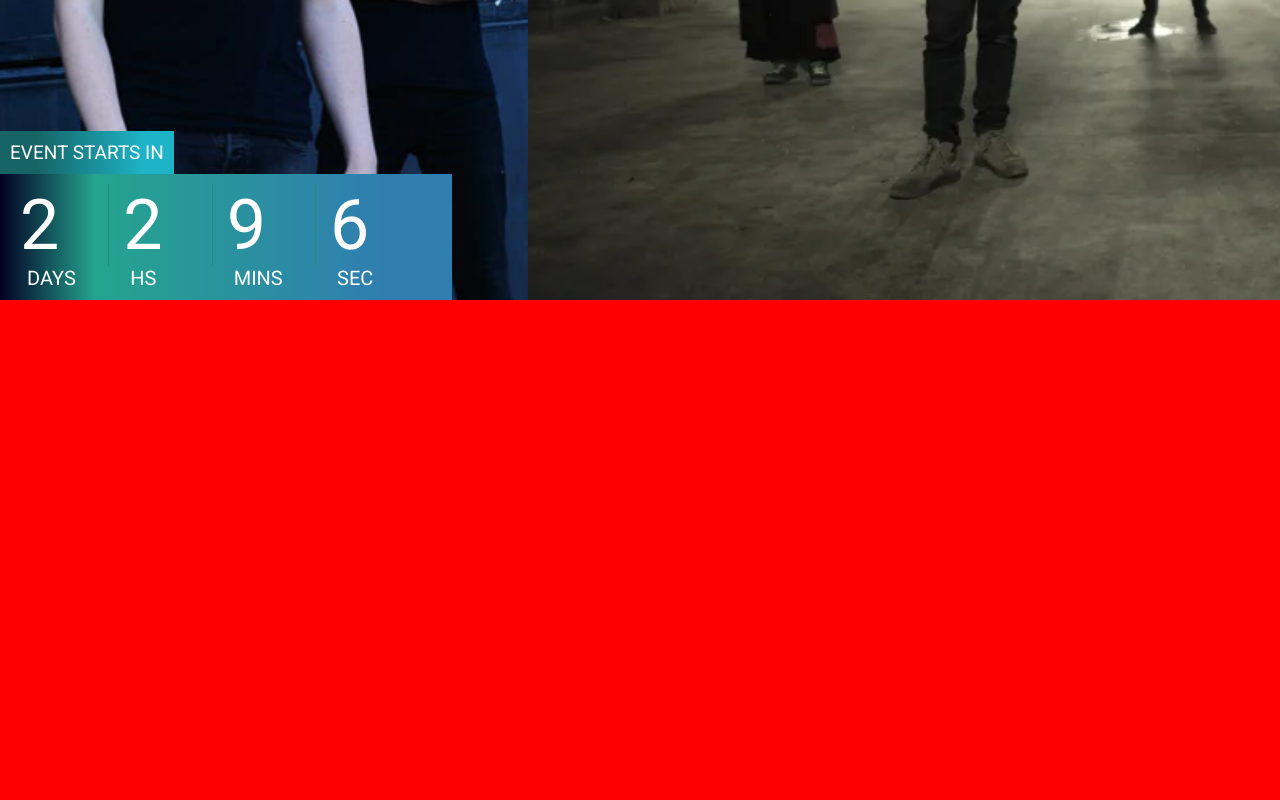
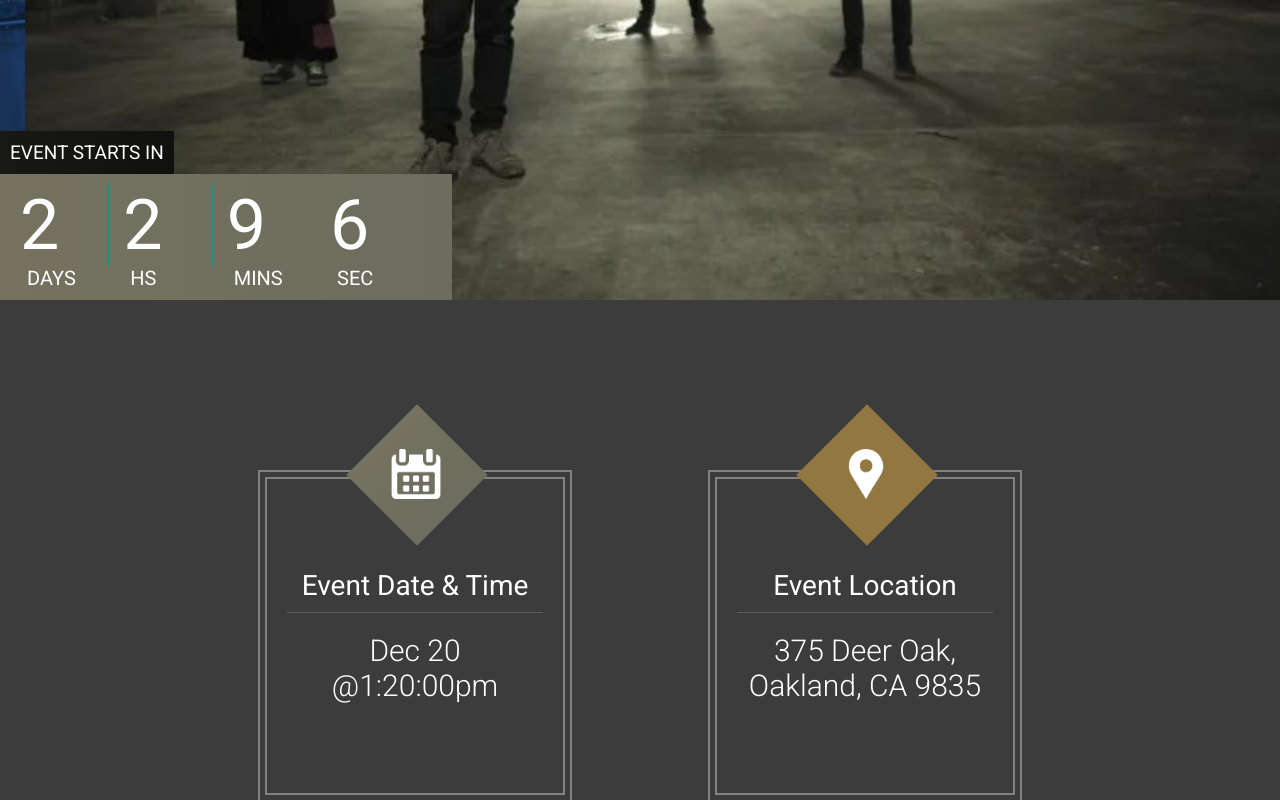
Before and after one commit to Amiralihb27/the_venue, a React (Create React App) app: page / in a window 1280 px wide. Shown: the part 500-1300 px from the top of the page. Built offline with nearby package versions, Linux system fonts and the light colour scheme.

Commit message:
Add venueNfo containing the location and date of the show

```diff
--- a/src/App.js
+++ b/src/App.js
@@ -3,11 +3,13 @@ import './resources/styles.css';
 import Header from "./components/header-footer/Header";
 import Footer from "./components/header-footer/Footer";
 import Featured from "./components/featured";
+import VenueNfo from "./components/venueNfo";
 const App = () => {
   return (
     <div className="App">
       <Header></Header>
       <Featured />
+      <VenueNfo />
       <div style={{backgroundColor:'red' , height:'800px'}}></div>
       <div style={{backgroundColor:'blue' , height:'800px'}}></div>
       <div style={{backgroundColor:'green' , height:'800px'}}></div>
--- a/src/components/featured/timeUntil.js
+++ b/src/components/featured/timeUntil.js
@@ -45,7 +45,7 @@ const TimeUntil = () => {
         setInterval(() => getTimeUntil('September,26,2024,01:20:00'), 1000)
     }, [getTimeUntil])
     return (
-        <Slide left delay={1000}>
+        <Slide left delay={400}>
             <div className='countdown_wrapper'>
                 <div className='countdown_top'>
                     Event starts in
--- a/src/components/header-footer/Header.js
+++ b/src/components/header-footer/Header.js
@@ -35,7 +35,7 @@ const Header = () => {
 
             <Toolbar>
                 <div className='header_logo'>
-                    <div className='font_righteous header_logo_venue'>The Venu</div>
+                    <div className='font_righteous header_logo_venue'>The Venue</div>
                     <div className='header_logo_title'>Musical Events</div>
 
                 </div>
--- /dev/null
+++ b/src/components/venueNfo/index.js
@@ -0,0 +1,30 @@
+import React from 'react';
+import VenueInfoItem from './venueInfoItem';
+
+import icon_calendar from '../../resources/images/icons/calendar.png';
+import icon_location from '../../resources/images/icons/location.png';
+
+const VenueNfo = () => {
+    return (
+        <div className='bck_black'>
+            <div className='center_wrapper'>
+                <div className='vn_wrapper'>
+                    <VenueInfoItem
+                        backgroundClass='bck_special'
+                        icon={icon_calendar}
+                        title='Event Date & Time'
+                        description='Dec 20 @1:20:00pm'
+                    />
+                    <VenueInfoItem
+                        backgroundClass='bck_yellow_special'
+                        icon={icon_location}
+                        title='Event Location'
+                        description='375 Deer Oak, Oakland, CA 9835'
+                    />
+                </div>
+            </div>
+        </div>
+    );
+};
+
+export default VenueNfo;
--- /dev/null
+++ b/src/components/venueNfo/venueInfoItem.js
@@ -0,0 +1,28 @@
+import React from 'react';
+import { Zoom } from 'react-awesome-reveal';
+
+const VenueInfoItem = ({ backgroundClass, icon, title, description }) => {
+    return (
+        <Zoom className='vn_item'>
+            <div>
+                <div className='vn_outer'>
+                    <div className='vn_inner'>
+                        <div className={`vn_icon_square ${backgroundClass}`}></div>
+                        <div
+                            className='vn_icon'
+                            style={{ background: `url(${icon})` }}
+                        ></div>
+                        <div className='vn_title'>
+                            {title}
+                        </div>
+                        <div className='vn_desc'>
+                            {description}
+                        </div>
+                    </div>
+                </div>
+            </div>
+        </Zoom>
+    );
+};
+
+export default VenueInfoItem;
--- a/src/resources/styles.css
+++ b/src/resources/styles.css
@@ -31,6 +31,14 @@ body {
 
 .bck_yellow {
     background: #ffa800;
+}
+
+.bck_special{
+    background: linear-gradient(91deg, rgba(117,114,95,1) 0%, rgba(108,109,95,1) 99%);
+}
+
+.bck_yellow_special{
+    background: #927740;
 }
 
 .iconImage {
@@ -134,7 +142,7 @@ footer .footer_copyright {
 }
 
 .countdown_wrapper .countdown_top {
-    background: linear-gradient(90deg, rgba(22,100,102,1) 21%, rgba(30,180,200,1) 83%);
+    background: linear-gradient(82deg, rgba(24,25,20,1) 0%, rgba(16,17,14,1) 98%);
     font-size: 19px;
     padding: 10px;
     display: inline-block;
@@ -143,7 +151,8 @@ footer .footer_copyright {
 
 .countdown_wrapper .countdown_bottom {
     display: flex;
-    background: linear-gradient(90deg, rgba(2, 0, 36, 1) 0%, rgba(36, 164, 142, 1) 21%, rgba(48, 125, 176, 1) 86%);
+    background: linear-gradient(91deg, rgba(117,114,95,1) 0%, rgba(108,109,95,1) 99%);
+
     padding: 10px 20px;
 }
 
@@ -219,6 +228,7 @@ footer .footer_copyright {
 }
 
 .vn_item .vn_title {
+    user-select: none;
     font-size: 28px;
     margin: 90px 0px 20px 0px;
     border-bottom: 1px solid #5d5d5d;
@@ -226,6 +236,7 @@ footer .footer_copyright {
 }
 
 .vn_item .vn_desc {
+    user-select: none;
     font-size: 30px;
     font-weight: 300;
     margin-bottom: 90px;
```
Also changed, not shown: src/resources/images/slide_three.jpg.
